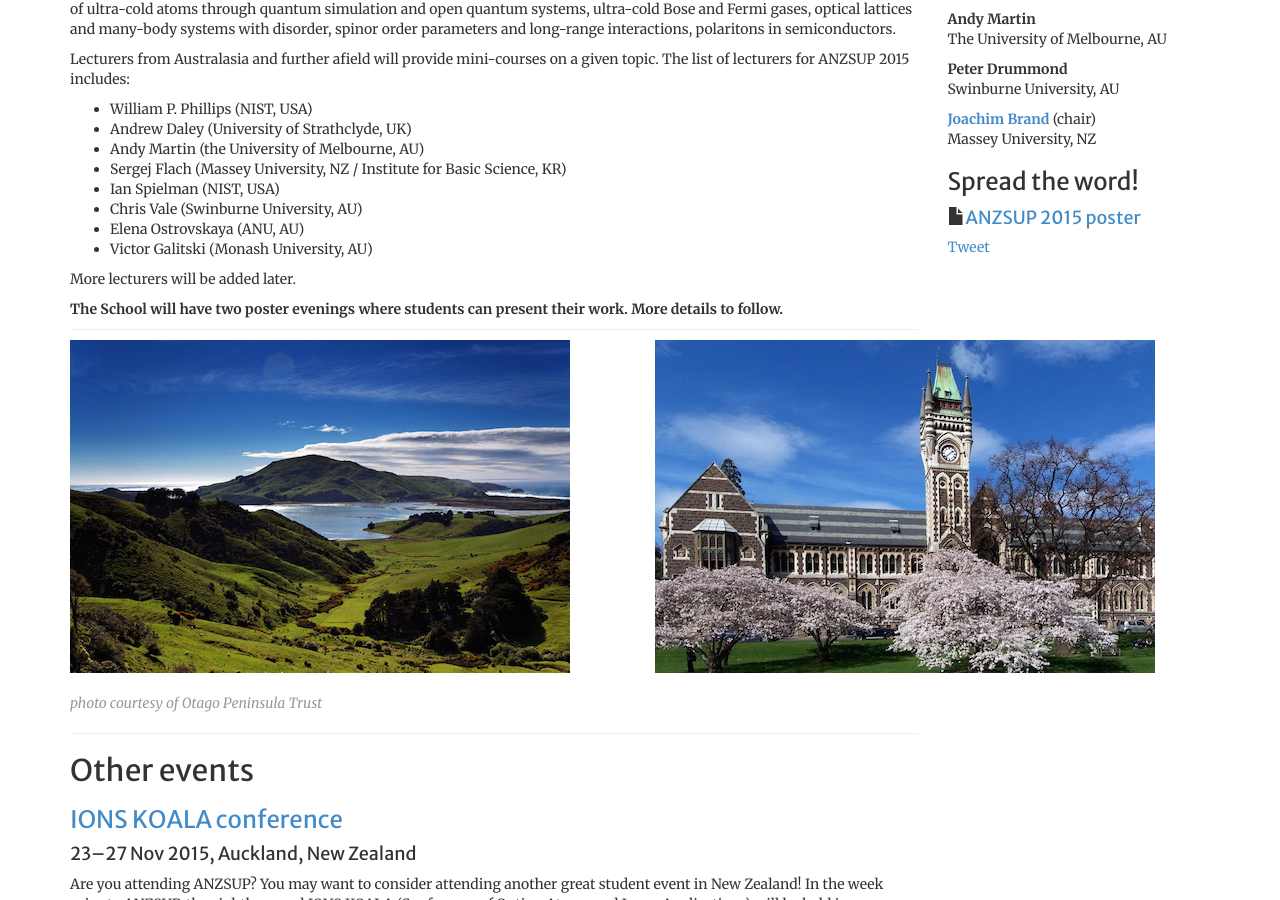
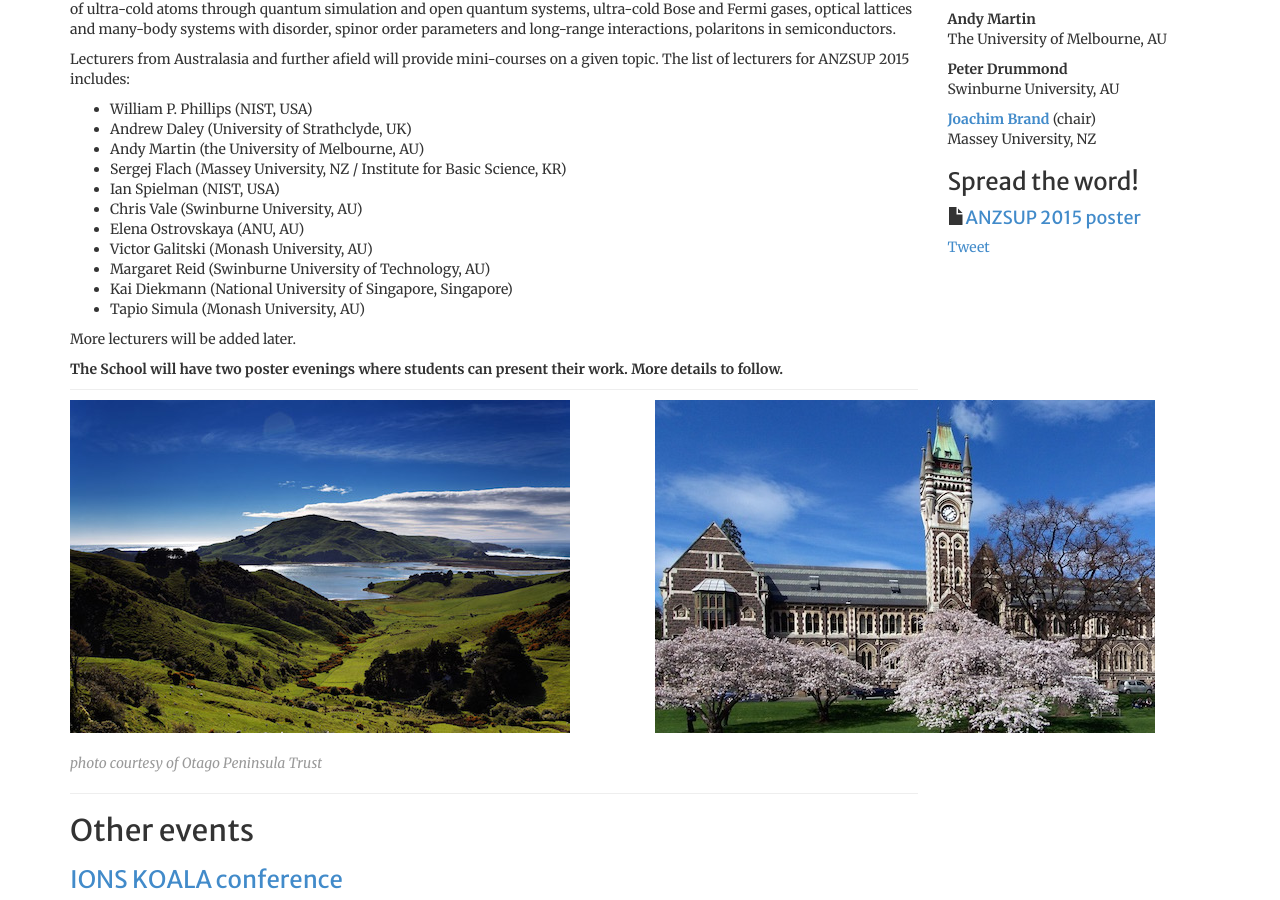
Before and after one commit to anzsup/anzsup.github.io, a Jekyll site: the page built from index.html, in a window 1280 px wide and 900 px high, scrolled down 514 px. Built offline with Jekyll 4.4.1, drawn with Linux system fonts in a browser that asks for light colours; comment, search, counter and statistics services are not loaded.

Commit message:
index: extended the list of lecturers

```diff
--- a/index.html
+++ b/index.html
@@ -66,6 +66,9 @@ group_position: 1
             <li>Chris Vale (Swinburne University, AU)</li>
             <li>Elena Ostrovskaya (ANU, AU)</li>
             <li>Victor Galitski (Monash University, AU)</li>
+            <li>Margaret Reid (Swinburne University of Technology, AU)</li>
+            <li>Kai Diekmann (National University of Singapore, Singapore)</li>
+            <li>Tapio Simula (Monash University, AU)</li>
         </ul>
         More lecturers will be added later.</p>
 
```
